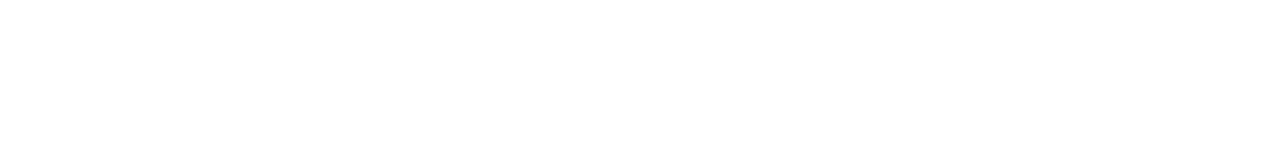
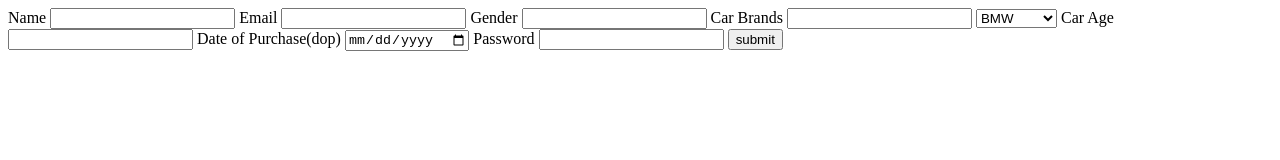
Before and after one commit to acciojob/car-insurance-form-puja2318, a website: page main.html in a window 1280 px wide. Drawn offline with Linux system fonts and the light colour scheme.

Commit message:
created a submission

```diff
--- a/main.html
+++ b/main.html
@@ -3,11 +3,35 @@
 <html>
 
 <head>
-	<link rel="stylesheet" href="styles.css">
+	<title>Car Insurance Registration Form</title>
 </head>
 
 <body>
 	<!-- the entire body must be written by student -->
+	<form method="post">
+		<label for="name">Name</label>
+		<input type="text" id="name" required>
+		<label for="email">Email</label>
+		<input type="email" id="email" required>
+		<label for="radio">Gender</label>
+		<input type="radio buttons" name="gender" required>
+		<label for="cars">Car Brands</label>
+		<input type="dropdown" id="cars" >
+		<select for="Dropdown">
+		<option>BMW</option>
+		<option>Audi</option>
+		<option>Mercedez</option>
+		</select>
+
+		<label for="carage">Car Age</label>
+		<input type="number" id="carage" required>
+		<label for="dop">Date of Purchase(dop)</label>
+		<input type="date" id="dop" required>
+		<label for="password">Password</label>
+		<input type="password" id="password" required>
+		<input type="button" value="submit">
+
+	</form>
     <script type="text/javascript" src="./script.js">
 </script>
 
```
